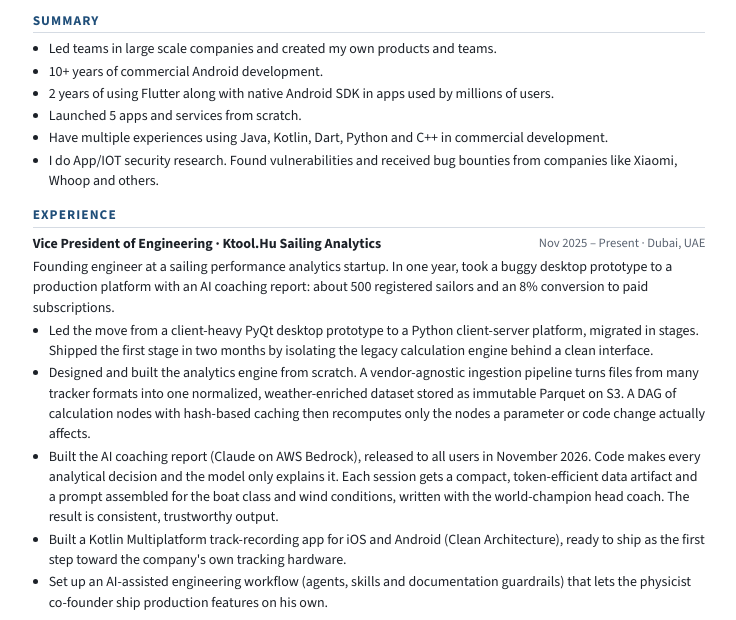
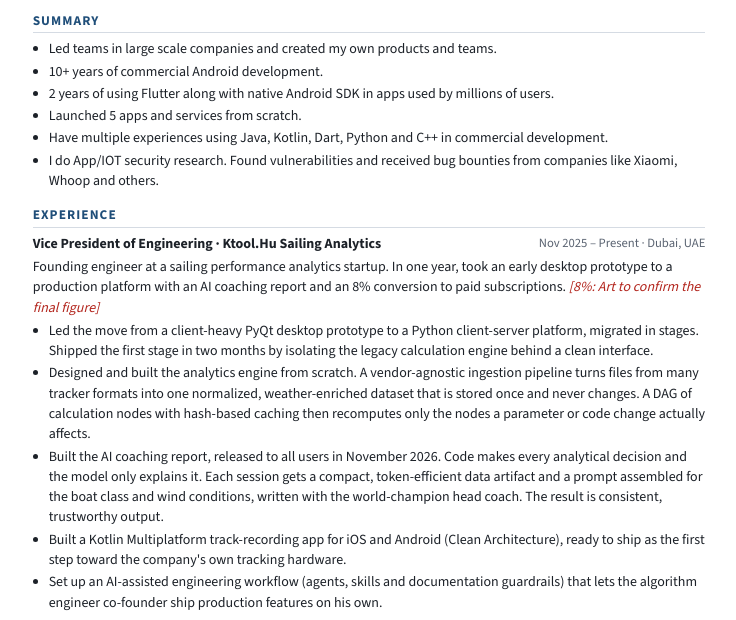
Before and after one commit to Murashov/claude-code-assistant, a plain HTML site: page work/cv/cv.html in a window 1280 px wide. Shown: the part 102-722 px from the top of the page, without its empty margins (271-1007 px from the left). Drawn offline with nearby package versions, Linux system fonts and the light colour scheme.

Commit message:
CV: Ktool edits per Art (no private numbers or vendor details)
Co-Authored-By: Claude Opus 5.5 <noreply@anthropic.com>
Claude-Session: https://claude.ai/code/session_01E3v7tWKecC2d1eeGTMP2ep

```diff
--- a/work/cv/cv.html
+++ b/work/cv/cv.html
@@ -50,13 +50,13 @@ li{margin:2px 0}
 
 <section class="job" id="ktool">
   <div class="job-head"><span class="role">Vice President of Engineering · Ktool.Hu Sailing Analytics</span><span class="meta">Nov 2025 – Present · Dubai, UAE</span></div>
-  <p>Founding engineer at a sailing performance analytics startup. In one year, took a buggy desktop prototype to a production platform with an AI coaching report: about 500 registered sailors and an 8% conversion to paid subscriptions.</p>
+  <p>Founding engineer at a sailing performance analytics startup. In one year, took an early desktop prototype to a production platform with an AI coaching report and an 8% conversion to paid subscriptions. <span class="todo">[8%: Art to confirm the final figure]</span></p>
   <ul>
     <li>Led the move from a client-heavy PyQt desktop prototype to a Python client-server platform, migrated in stages. Shipped the first stage in two months by isolating the legacy calculation engine behind a clean interface.</li>
-    <li>Designed and built the analytics engine from scratch. A vendor-agnostic ingestion pipeline turns files from many tracker formats into one normalized, weather-enriched dataset stored as immutable Parquet on S3. A DAG of calculation nodes with hash-based caching then recomputes only the nodes a parameter or code change actually affects.</li>
-    <li>Built the AI coaching report (Claude on AWS Bedrock), released to all users in November 2026. Code makes every analytical decision and the model only explains it. Each session gets a compact, token-efficient data artifact and a prompt assembled for the boat class and wind conditions, written with the world-champion head coach. The result is consistent, trustworthy output.</li>
+    <li>Designed and built the analytics engine from scratch. A vendor-agnostic ingestion pipeline turns files from many tracker formats into one normalized, weather-enriched dataset that is stored once and never changes. A DAG of calculation nodes with hash-based caching then recomputes only the nodes a parameter or code change actually affects.</li>
+    <li>Built the AI coaching report, released to all users in November 2026. Code makes every analytical decision and the model only explains it. Each session gets a compact, token-efficient data artifact and a prompt assembled for the boat class and wind conditions, written with the world-champion head coach. The result is consistent, trustworthy output.</li>
     <li>Built a Kotlin Multiplatform track-recording app for iOS and Android (Clean Architecture), ready to ship as the first step toward the company's own tracking hardware.</li>
-    <li>Set up an AI-assisted engineering workflow (agents, skills and documentation guardrails) that lets the physicist co-founder ship production features on his own.</li>
+    <li>Set up an AI-assisted engineering workflow (agents, skills and documentation guardrails) that lets the algorithm engineer co-founder ship production features on his own.</li>
   </ul>
 </section>
 
```
Also changed, not shown: 1 other file.
